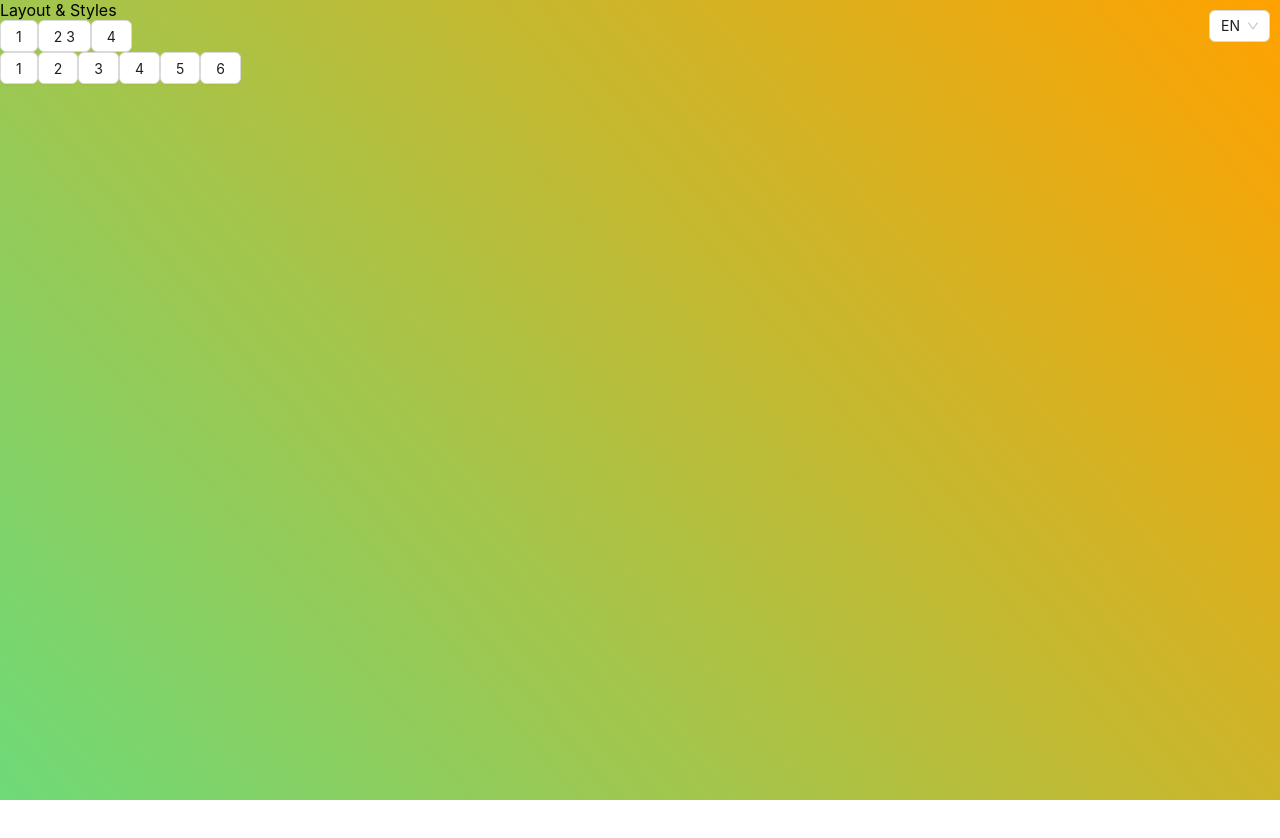
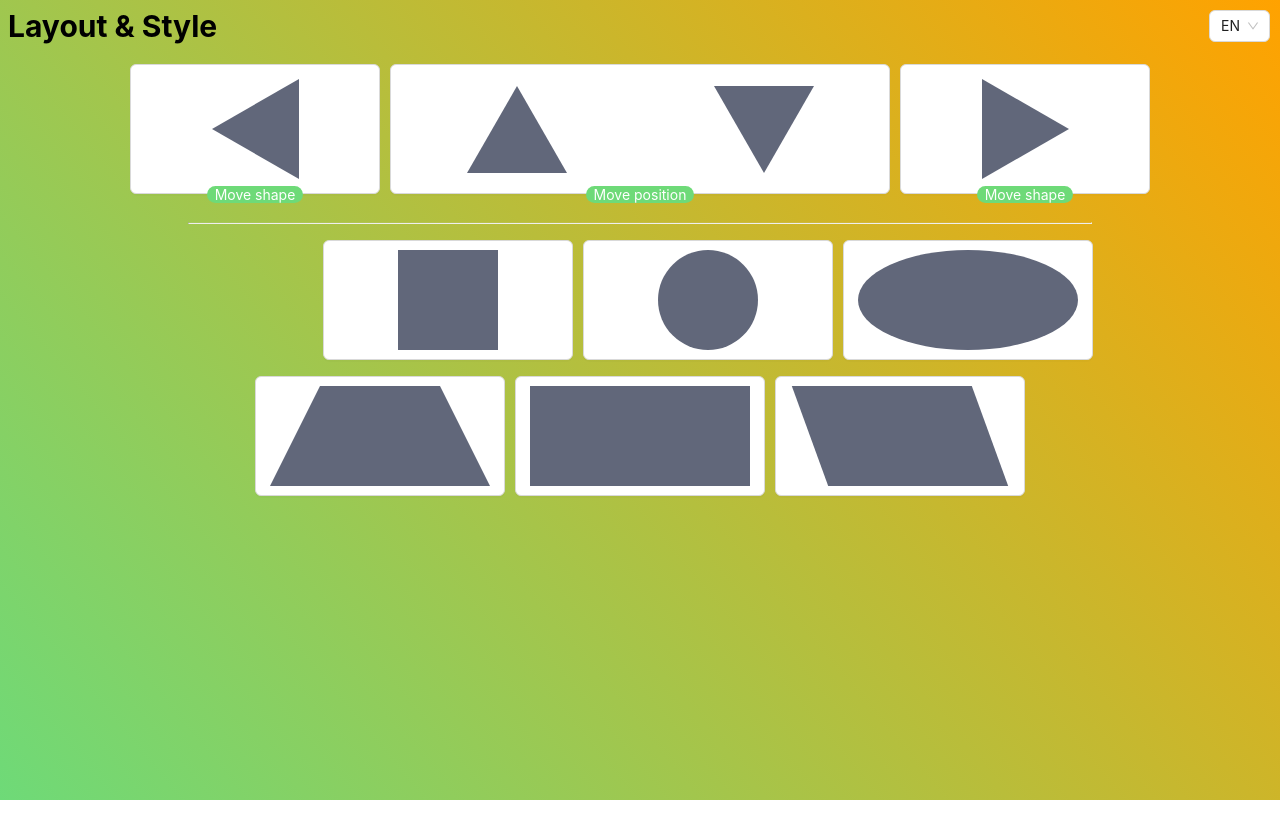
Before and after one commit to Nsnnook1/test, a React (Create React App) app: page /test1 in a window 1280 px wide. Shown: the top 838 px of the page. Before the commit the page ends 800 px from the top, so only its background shows below. Built offline with nearby package versions, Linux system fonts and the light colour scheme.

Commit message:
finished test 1

```diff
--- a/src/locales/en.json
+++ b/src/locales/en.json
@@ -1,9 +1,11 @@
 {
   "test1": "Test 1",
   "test2": "Test 2",
-  "layout":"Layout & Styles",
+  "layout":"Layout & Style",
   "personal":"Personal Information",
   "languageEN" : "EN",
-  "languageTH" : "TH"
-
+  "languageTH" : "TH",
+  "shapeR":"Move shape",
+  "position":"Move position",
+  "shapeL":"Move shape"
 }
--- a/src/locales/th.json
+++ b/src/locales/th.json
@@ -4,5 +4,8 @@
   "layout":"จัดการหน้าเว็บ",
   "personal":"เก็บข้อมูลส่วนบุคคล",
   "languageEN" : "อังกฤษ",
-  "languageTH" : "ไทย"
+  "languageTH" : "ไทย",
+  "shapeR":"เลื่อนรูปแบบ",
+  "position":"เปลี่ยนตำแหน่ง",
+  "shapeL":"เลื่อนรูปแบบ"
 }
--- a/src/pages/Test1.tsx
+++ b/src/pages/Test1.tsx
@@ -1,7 +1,8 @@
 import React, { useState } from "react";
 import { Button, Select } from "antd";
 import { useTranslation } from "react-i18next";
-import "../styles/button.scss";
+import "../styles/page-layout.scss";
+import { Link } from "react-router-dom";
 
 export default function Test1() {
   const { t, i18n } = useTranslation();
@@ -16,6 +17,23 @@ export default function Test1() {
     } else {
       setLanguage("ไทย");
     }
+  };
+
+  const renderIcon = (value: number) => {
+    const icon =
+      value === 1
+        ? "square"
+        : value === 2
+        ? "circle"
+        : value === 3
+        ? "oval"
+        : value === 4
+        ? "trapezoid"
+        : value === 5
+        ? "rectangle"
+        : "rhombus";
+
+    return <div className={`${icon}`} />;
   };
 
   const handleButtonLeft = () => {
@@ -38,9 +56,11 @@ export default function Test1() {
   };
 
   return (
-    <div>
+    <div className="layout-box">
       <div>
-        <div>{t("layout")}</div>
+        <Link to="/" style={{ textDecoration: "none" }}>
+          <div className="text-title">{t("layout")}</div>
+        </Link>
         <div className="select-box">
           <Select
             value={language}
@@ -52,18 +72,59 @@ export default function Test1() {
           />
         </div>
       </div>
-      <div>
-        <Button onClick={handleButtonLeft}>1</Button>
-        <Button onClick={handleButtonMiddle}>2 3</Button>
-        <Button onClick={handleButtonRight}>4</Button>
-      </div>
-      <div>
-        <Button onClick={handleButtonNumber}>{numbers[0]}</Button>
-        <Button onClick={handleButtonNumber}>{numbers[1]}</Button>
-        <Button onClick={handleButtonNumber}>{numbers[2]}</Button>
-        <Button onClick={handleButtonNumber}>{numbers[3]}</Button>
-        <Button onClick={handleButtonNumber}>{numbers[4]}</Button>
-        <Button onClick={handleButtonNumber}>{numbers[5]}</Button>
+
+      <div className="layout-position">
+        <div className="layout-middle-header">
+          <Button onClick={handleButtonLeft}>
+            <div className="left-triangle" />
+            <div className="button-position-subdetail">{t("shapeR")}</div>
+          </Button>
+          <Button onClick={handleButtonMiddle} className="layout-middle-button">
+            <div className="triangle" /> <div className="inverted-triangle" />
+            <div className="button-position-subdetail">{t("position")}</div>
+          </Button>
+          <Button onClick={handleButtonRight}>
+            <div className="right-triangle" />
+            <div className="button-position-subdetail">{t("shapeL")}</div>
+          </Button>
+        </div>
+        <hr />
+        <div className="layout-position-box">
+          <div
+            className={`${
+              position
+                ? "layout-position-wrapper-end"
+                : "layout-position-wrapper-start"
+            }`}
+          >
+            <Button onClick={handleButtonNumber}>
+              {renderIcon(numbers[0])}
+            </Button>
+            <Button onClick={handleButtonNumber}>
+              {renderIcon(numbers[1])}
+            </Button>
+            <Button onClick={handleButtonNumber}>
+              {renderIcon(numbers[2])}
+            </Button>
+          </div>
+          <div
+            className={`${
+              !position
+                ? "layout-position-wrapper-end"
+                : "layout-position-wrapper-start"
+            }`}
+          >
+            <Button onClick={handleButtonNumber}>
+              {renderIcon(numbers[3])}
+            </Button>
+            <Button onClick={handleButtonNumber}>
+              {renderIcon(numbers[4])}
+            </Button>
+            <Button onClick={handleButtonNumber}>
+              {renderIcon(numbers[5])}
+            </Button>
+          </div>
+        </div>
       </div>
     </div>
   );
--- /dev/null
+++ b/src/styles/page-layout.scss
@@ -0,0 +1,154 @@
+* {
+  box-sizing: border-box;
+}
+
+.text-title{
+    font-weight: bold;
+    font-size: 30px;
+}
+hr {
+  border-top: 1px solid rgba(217, 217, 217, 0.1);
+  width: 71.5%;
+  margin-bottom: 8px;
+}
+
+.layout-box {
+  padding: 8px;
+  height: 100vh;
+}
+
+.layout-position {
+  display: flex;
+  flex-direction: column;
+  align-items: center;
+  height: 100vh;
+
+  Button {
+    position: relative;
+    width: 250px;
+    height: 120px;
+    display: flex;
+    padding: 10px;
+    justify-content: center;
+    transition: background-color 0.3s ease;
+
+    .button-position-subdetail {
+      position: absolute;
+      bottom: -10px;
+      border-radius: 50px;
+      background-color: #6eda78;
+      color: white;
+      padding: 0px 8px;
+    }
+  }
+
+  Button:hover {
+    background-color: #ffa200;
+  }
+  Button:active{
+    background-color: #6eda78 ;
+  }
+}
+
+.layout-middle-header {
+    display: flex;
+    gap: 10px;
+    padding: 20px ;
+
+    Button {
+      height: 130px;
+    }
+}
+
+.layout-position-box {
+  display: flex;
+  flex-direction: column;
+}
+
+.layout-position-wrapper-start {
+  display: flex;
+  flex-direction: row;
+  justify-content: center;
+  width: 72vw;
+  padding: 8px;
+  gap: 10px;
+}
+
+.layout-position-wrapper-end {
+  display: flex;
+  flex-direction: row;
+  justify-content: flex-end;
+  width: 72vw;
+  padding: 8px;
+  gap: 10px;
+}
+
+.layout-middle-button {
+  width: 500px !important;
+  display: flex;
+  justify-content: space-evenly !important;
+}
+
+.triangle {
+  border-left: 50px solid transparent;
+  border-right: 50px solid transparent;
+  border-bottom: 87px solid #61677a;
+}
+
+.inverted-triangle {
+  border-left: 50px solid transparent;
+  border-right: 50px solid transparent;
+  border-top: 87px solid #61677a;
+}
+
+.left-triangle {
+  border-top: 50px solid transparent;
+  border-right: 87px solid #61677a;
+  border-bottom: 50px solid transparent;
+}
+
+.right-triangle {
+  border-top: 50px solid transparent;
+  border-left: 87px solid #61677a;
+  border-bottom: 50px solid transparent;
+}
+
+.square {
+  width: 100px;
+  height: 100px;
+  background-color: #61677a;
+}
+
+.rectangle {
+  width: 220px;
+  height: 100px;
+  background-color: #61677a;
+}
+
+.circle {
+  width: 100px;
+  height: 100px;
+  border-radius: 100%;
+  background-color: #61677a;
+}
+
+.oval {
+  width: 220px;
+  height: 100px;
+  border-radius: 100%;
+  background-color: #61677a;
+}
+
+.trapezoid {
+  border-bottom: 100px solid #61677a;
+  border-left: 50px solid transparent;
+  border-right: 50px solid transparent;
+  width: 220px;
+}
+
+.rhombus {
+  width: 180px;
+  height: 100px;
+  transform: skew(20deg);
+  background: #61677a;
+}
```
